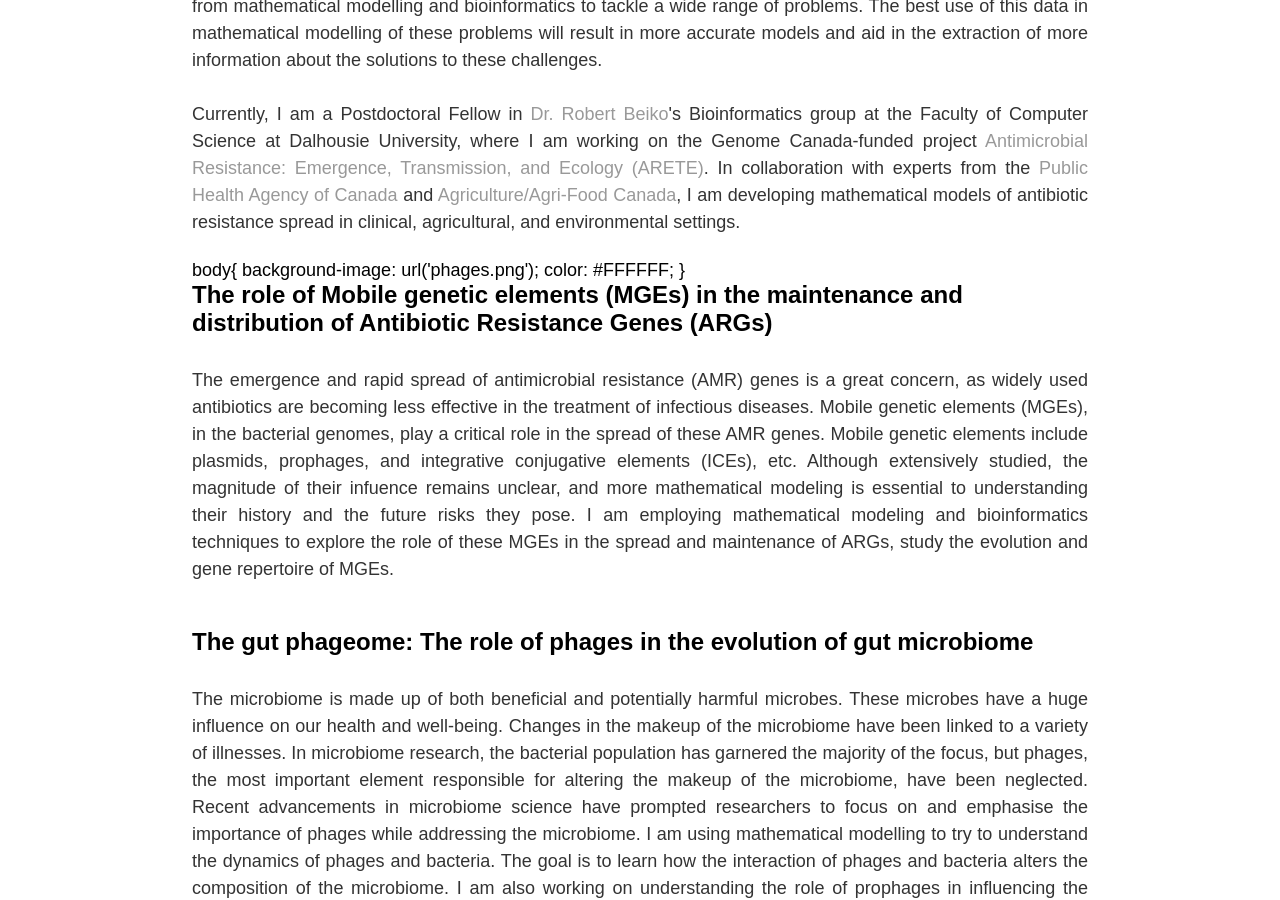
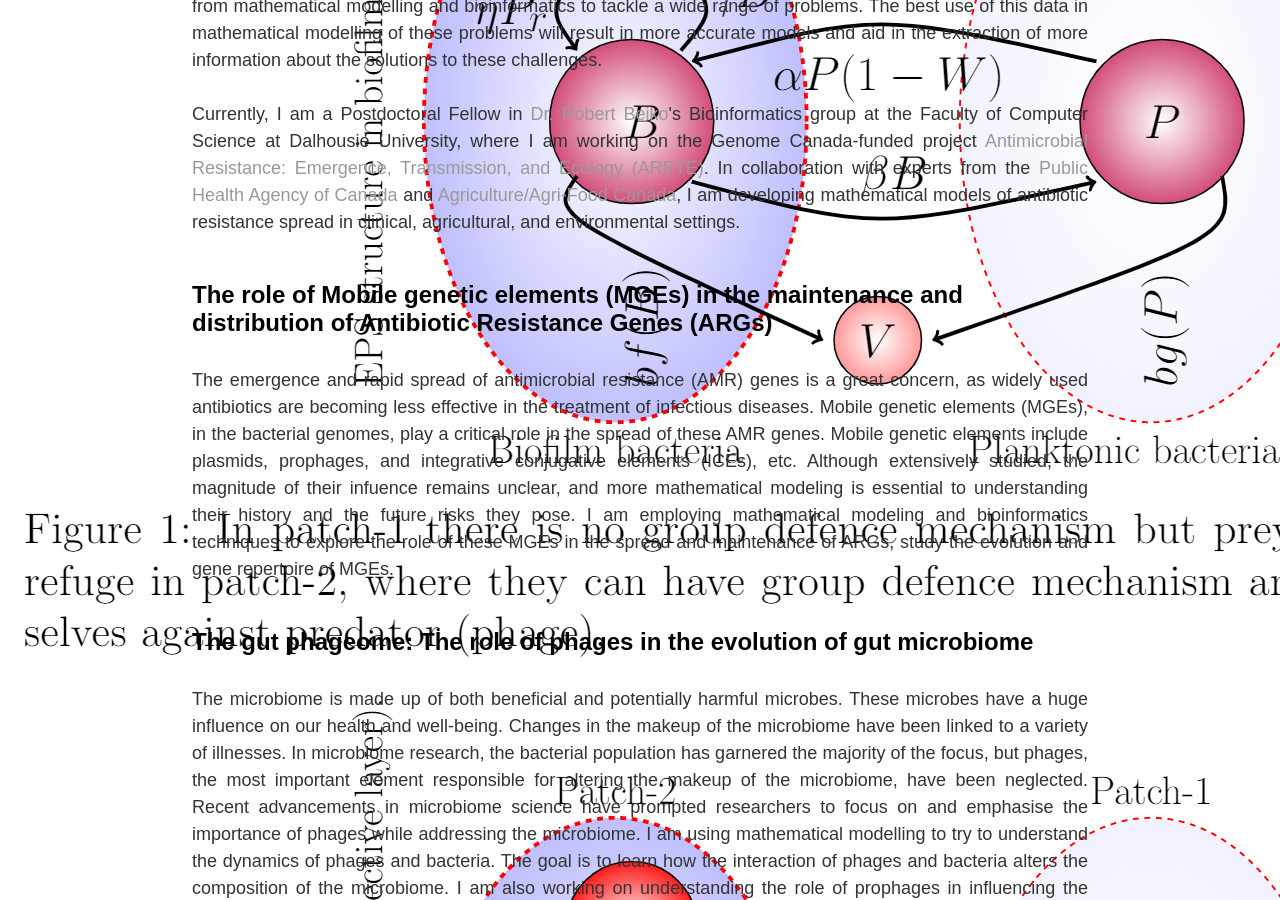
Before and after one commit to MathBioInfo/amjadkhan, a Jekyll site: the page built from Research/index.html, in a window 1280 px wide and 900 px high, scrolled down 331 px. Built offline with Jekyll 4.4.1, drawn with Linux system fonts in a browser that asks for light colours.

Commit message:
Update index.html

```diff
--- a/Research/index.html
+++ b/Research/index.html
@@ -33,9 +33,7 @@ title: About my research
 			and <a href="https://www.agr.gc.ca/eng/agriculture-and-agri-food-canada/?id=1395690825741" target="_blank">Agriculture/Agri-Food Canada</a>,
 			I am developing mathematical models of antibiotic resistance spread in clinical, agricultural, and environmental settings.</p>
 
-			body{	background-image: url('phages.png');
-				color: #FFFFFF;
-			     }
+			<body background="phages.png">
 			<br><font size="5"><b>The role of Mobile genetic elements (MGEs) in the maintenance and distribution of Antibiotic Resistance Genes (ARGs)</b></font><br>
 			<p style="text-align:justify;line-height:1"><font size="4"> The emergence and rapid spread of antimicrobial resistance (AMR) genes is a great concern, as widely
 			used antibiotics are becoming less effective in the treatment of infectious diseases. Mobile genetic elements
@@ -44,6 +42,7 @@ title: About my research
 			extensively studied, the magnitude of their infuence remains unclear, and more mathematical modeling is
 			essential to understanding their history and the future risks they pose. I am employing mathematical modeling
 			and bioinformatics techniques to explore the role of these MGEs in the spread and maintenance of ARGs, study the evolution and gene repertoire of MGEs.</p>
+			</body>
 
 			<br><font size="5"><b> The gut phageome:  The role of phages in the evolution of gut microbiome</b></font><br>
 			<p style="text-align:justify;line-height:1"><font size="4"> The microbiome is made up of both beneficial and potentially harmful microbes. These microbes
```
